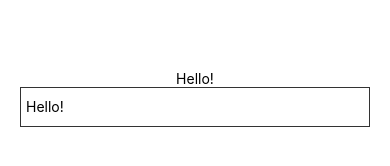
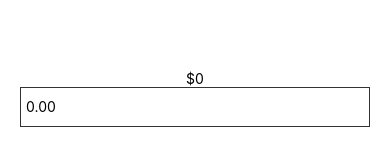
Before and after one commit to frankluongo/LUT-React-Native-For-Everyone, a React Native app: screen / in a window 390 px wide. Shown: the part 324-490 px from the top of the page. Built offline with nearby package versions, Linux system fonts and the light colour scheme.

Commit message:
9: Manipulating Data in Realtime

```diff
--- a/App.js
+++ b/App.js
@@ -7,7 +7,7 @@ import { StyleSheet, TextInput, Text, View } from 'react-native';
 export default class App extends React.Component {
 
   state = {
-    inputValue: "Hello!"
+    inputValue: ""
   }
 
   handleChange (text) {
@@ -16,16 +16,31 @@ export default class App extends React.Component {
     });
   }
 
+  displayTipValue (number) {
+    let tip = 0.00;
+    if (number) {
+      tip = parseFloat(number) * 0.2;
+      tip = this.roundTip(tip)
+    }
+    return tip;
+  }
+
+  roundTip (tip) {
+    return Math.round(tip * 100 / 100).toFixed(2);
+  }
+
   render() {
     let { inputValue } = this.state;
     return (
       <View style={styles.container}>
         <Text>
-          { inputValue }
+          ${ this.displayTipValue(inputValue) }
         </Text>
         <TextInput
           value={inputValue}
-          placeholder="Write Text Here..." style={styles.input}
+          placeholder="0.00"
+          style={styles.input}
+          keyboardType="numeric"
           onChangeText={this.handleChange.bind(this)}
         />
       </View>
```
